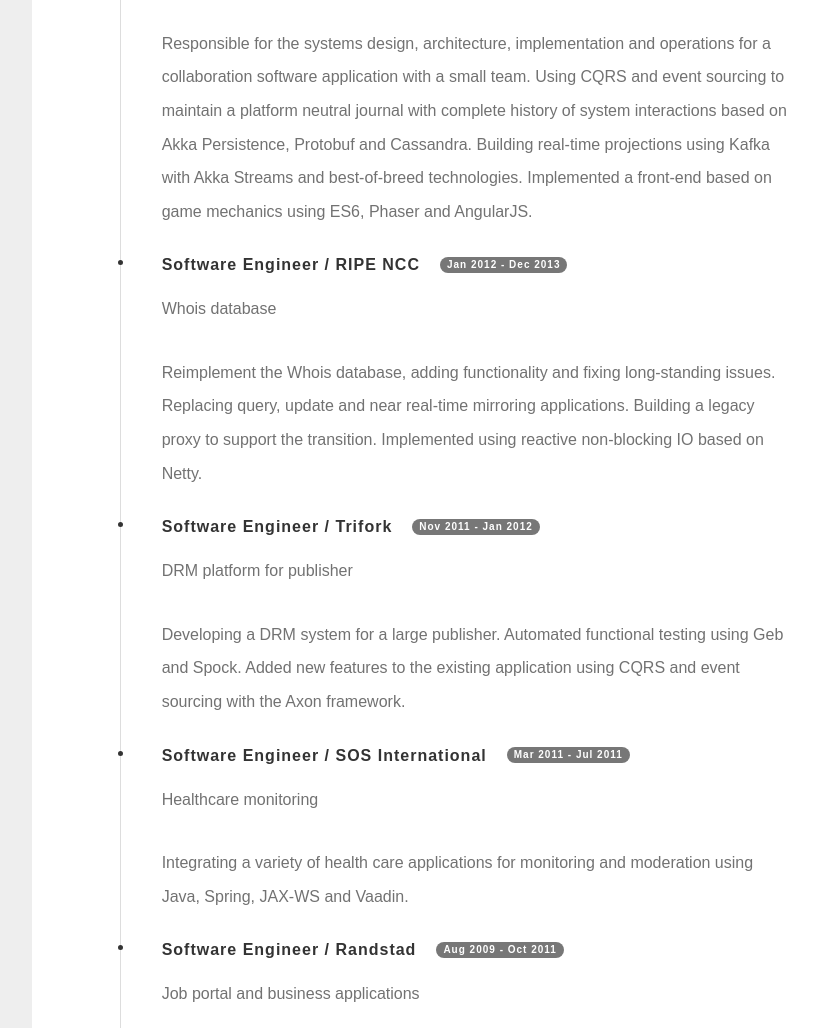
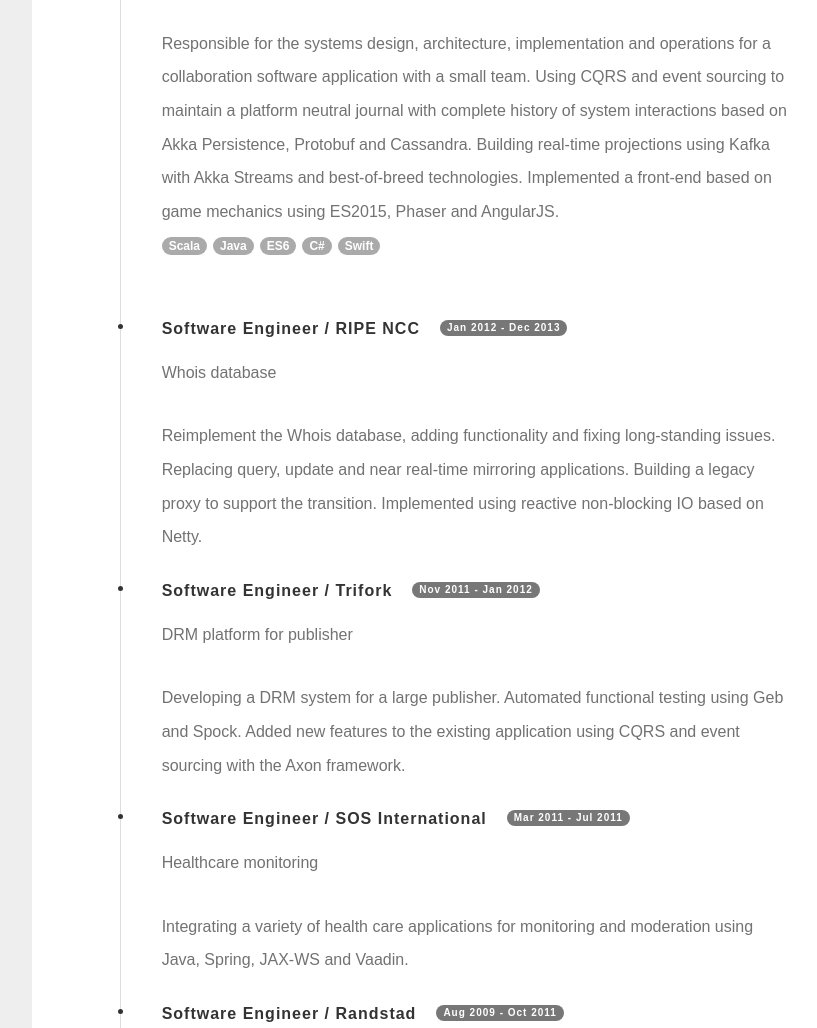
Before and after one commit to Paragonia/paragonia-technology-site, a Gatsby site: page / in a window 1280 px wide. Shown: the part 1242-2270 px from the top of the page, without its empty margins (395-1212 px from the left). Built offline with nearby package versions, Linux system fonts and the light colour scheme; Gatsby itself is replaced by a stand-in of ours.

Commit message:
Add a few keywords

```diff
--- a/src/components/experience.js
+++ b/src/components/experience.js
@@ -23,6 +23,9 @@
                 title
                 start
                 end
+                keywords {
+                    languages
+                }
               }
               id
               excerpt(pruneLength: 500)
@@ -53,6 +56,13 @@
                                         </div>
                                         <p>{ node.frontmatter.title }</p>
                                         { node.excerpt }
+                                        { node.frontmatter.keywords && node.frontmatter.keywords.languages && (
+                                            <p>
+                                                { node.frontmatter.keywords.languages.map((language, index) => (
+                                                    <span key={ index } className={ timelineStyles.badge }>{ language }</span>
+                                                ))}
+                                            </p>
+                                        )}
                                     </div>
                                 ))}
                             </div>
--- a/src/components/timeline.module.css
+++ b/src/components/timeline.module.css
@@ -1,3 +1,8 @@
+h5.badge {
+    color: #fff;
+    background-color: #777;
+}
+
 .badge {
     display: inline-block;
     min-width: 10px;
@@ -9,8 +14,12 @@
     text-align: center;
     white-space: nowrap;
     vertical-align: middle;
-    background-color: #777;
+    background-color: #aaa;
     border-radius: 10px;
+}
+
+.badge:not(:last-child) {
+  margin-right: 6px;
 }
 
 .icon-holder {
--- a/src/content/experience/2014-01-product-foundry.md
+++ b/src/content/experience/2014-01-product-foundry.md
@@ -4,6 +4,12 @@
 title: "Large-scale enterprise collaboration"
 start: "Jan 2014"
 end: "Feb 2018"
+keywords: {
+    languages: [ "Scala", "Java", "ES6", "C#", "Swift" ],
+    technologies: [ "Play Framework", "Akka", "Kafka", "Cassandra", "MongoDB", "ElasticSearch", "PhaserJS"],
+    ides: [ "IntelliJ, XCode, Unity" ],
+    concepts: [ "CQRS", "Event sourcing", "Reactive", "Real-time", "WebGL" ]
+}
 ---
 
-Responsible for the systems design, architecture, implementation and operations for a collaboration software application with a small team. Using CQRS and event sourcing to maintain a platform neutral journal with complete history of system interactions based on Akka Persistence, Protobuf and Cassandra. Building real-time projections using Kafka with Akka Streams and best-of-breed technologies. Implemented a front-end based on game mechanics using ES6, Phaser and AngularJS.
+Responsible for the systems design, architecture, implementation and operations for a collaboration software application with a small team. Using CQRS and event sourcing to maintain a platform neutral journal with complete history of system interactions based on Akka Persistence, Protobuf and Cassandra. Building real-time projections using Kafka with Akka Streams and best-of-breed technologies. Implemented a front-end based on game mechanics using ES2015, Phaser and AngularJS.
```
